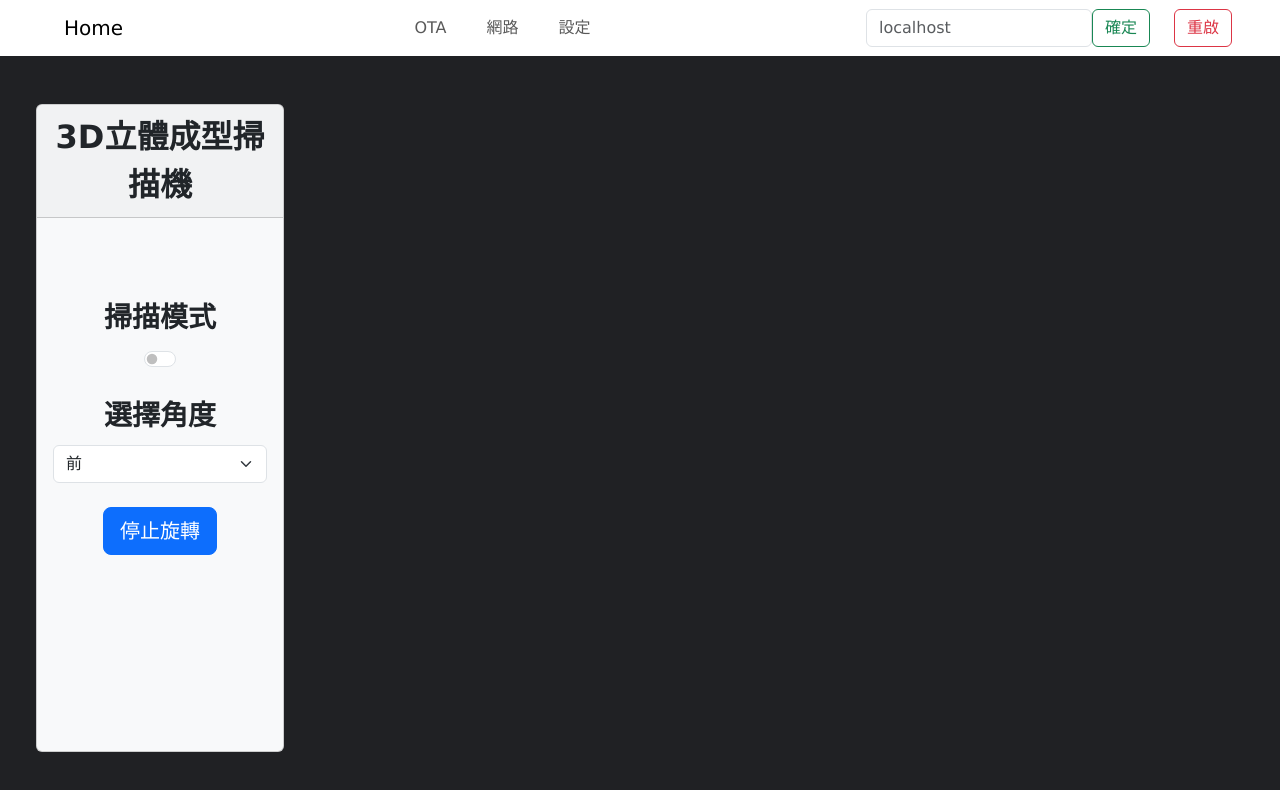
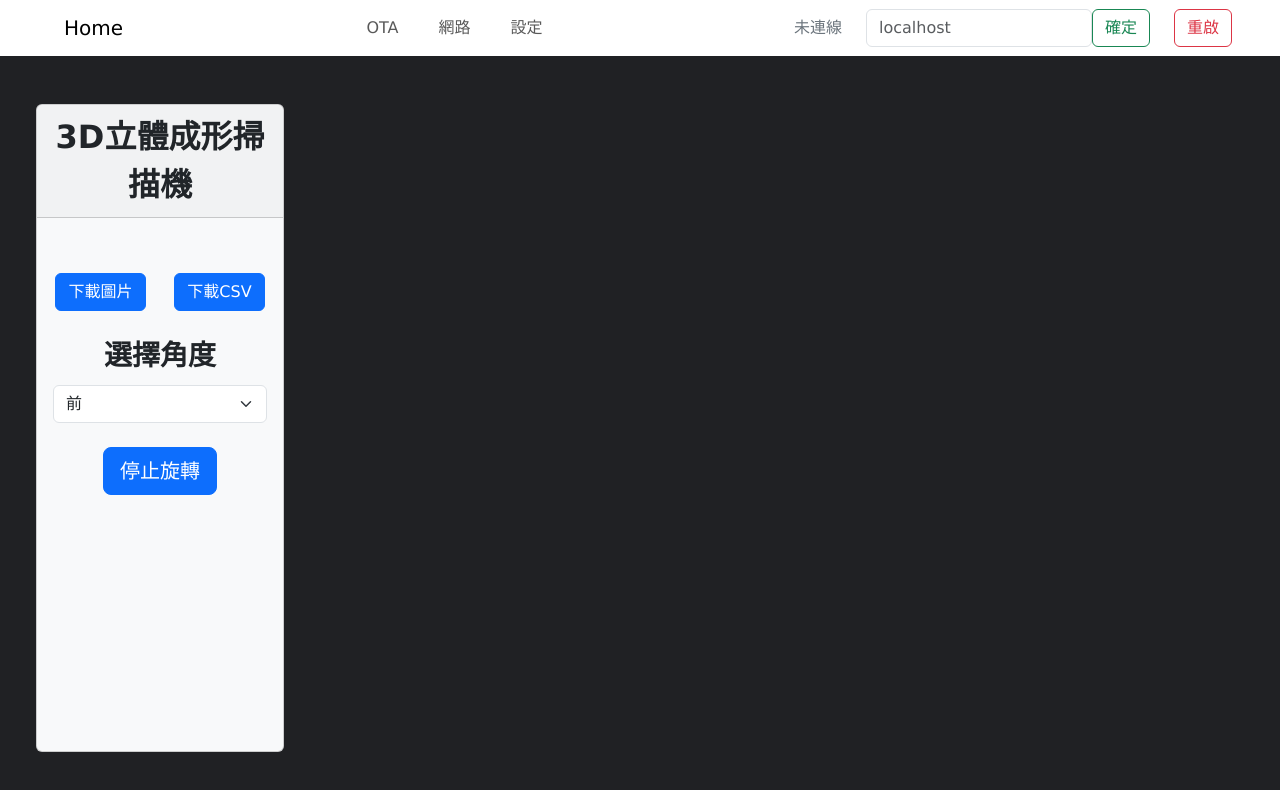
Before and after one commit to enjoycht/3d_scanner_nextjs, a Next.js app: page / in a window 1280 px wide. Shown: the top 790 px of the page. Built offline with nearby package versions, Linux system fonts and the light colour scheme; no server answers.

Commit message:
🐛 fix Fix websocket connection

```diff
--- a/src/app/Setting/page.tsx
+++ b/src/app/Setting/page.tsx
@@ -248,7 +248,7 @@ const Setting = () => {
                                         <Form.Group as={Col} md="6">
                                             <Form.Label>雷射 Timeing Budget</Form.Label>
                                             <InputGroup className="mb-3">
-                                                <Form.Select defaultValue="" value={moduleData.vl53l1x_timeing_budget}
+                                                <Form.Select value={moduleData.vl53l1x_timeing_budget}
                                                     onChange={(e) => setModuleChange('vl53l1x_timeing_budget', e.target.value)}>
                                                     <option>15</option>
                                                     <option>20</option>
@@ -319,7 +319,7 @@ const Setting = () => {
                                                     required
                                                     disabled
                                                     type="text"
-                                                    value={stopMsg.vl53l1x}
+                                                    value={stopMsg.vl53l1x === -1 ? "未安裝 vl53l1x" : stopMsg.vl53l1x}
                                                     onChange={(e) => (isNaN(parseInt(e.target.value))? 1: parseInt(e.target.value))}
                                                 />
                                                 <InputGroup.Text>mm</InputGroup.Text>
--- a/src/app/compoent/ScanCard.tsx
+++ b/src/app/compoent/ScanCard.tsx
@@ -29,7 +29,7 @@ const ScanCard: React.FC<ScanModeProps> = ({ toggleFeature, isPointAnimation, an
             const dataUrl = rendererRef.current.domElement.toDataURL('image/png');
             const link = document.createElement('a');
             link.href = dataUrl;
-            link.download = 'scene.png';
+            link.download = '${projectName}.png';
             link.click();
         }
     };
@@ -41,7 +41,7 @@ const ScanCard: React.FC<ScanModeProps> = ({ toggleFeature, isPointAnimation, an
             const link = document.createElement('a');
             const url = URL.createObjectURL(blob);
             link.href = url;
-            link.setAttribute('download', 'points.csv');
+            link.setAttribute('download', '${projectName}.csv');
             document.body.appendChild(link);
             link.click();
             document.body.removeChild(link);
@@ -96,20 +96,19 @@ const ScanCard: React.FC<ScanModeProps> = ({ toggleFeature, isPointAnimation, an
 
     return (
         <Card bg="light" className='text-center d-flex flex-grow-1 my-5 mx-4'>
-            <Card.Header className='fs-2 fw-bold'>3D立體成型掃描機</Card.Header>
+            <Card.Header className='fs-2 fw-bold'>3D立體成形掃描機</Card.Header>
             <Card.Body>
                 <FormLabel className='fs-3 mt-4 fw-bold'>{name}</FormLabel>
                 <Row>
                     <Col>
-                        <Form>
-                            <FormLabel className='fs-3 mt-4 fw-bold'>{isPointAnimation ? '掃描模式' : '自動模式'}</FormLabel>
-                            <FormCheck
-                                type='switch'
-                                id='mode-switch'
-                                checked={!isPointAnimation}
-                                onChange={toggleFeature}
-                            />
-                        </Form>
+                        <Button onClick={saveSvg}>
+                            下載圖片
+                        </Button>
+                    </Col>
+                    <Col>
+                        <Button onClick={saveCsv}>
+                            下載CSV
+                        </Button>
                     </Col>
                 </Row>
                 <Row>
@@ -136,8 +135,6 @@ const ScanCard: React.FC<ScanModeProps> = ({ toggleFeature, isPointAnimation, an
                         </Button>
                     </Col>
                 </Row>
-                {isPointAnimation ? (
-                    <>
                     <Row>
                         <Col>
                         {status === "end" && (
@@ -182,26 +179,6 @@ const ScanCard: React.FC<ScanModeProps> = ({ toggleFeature, isPointAnimation, an
                             </Row>
                         </>
                     )}
-                    </>
-                ) : (
-                    <>
-                        <Row>
-                            <Col><p className='fs-3 fw-bold mt-4'>下載</p></Col>
-                        </Row>
-                        <Row>
-                            <Col>
-                                <Button onClick={saveSvg}>
-                                    下載圖片
-                                </Button>
-                            </Col>
-                            <Col>
-                                <Button onClick={saveCsv}>
-                                    下載CSV
-                                </Button>
-                            </Col>
-                        </Row>
-                    </>
-                )}
             </Card.Body>
         </Card>
     )
--- a/src/app/compoent/header.tsx
+++ b/src/app/compoent/header.tsx
@@ -5,10 +5,12 @@ import axios from 'axios';
 import 'bootstrap/dist/css/bootstrap.min.css';
 import { useUrl } from './UrlContext';
 import { useInfo } from './info';
+import { useMsg } from '../compoent/websocket';
 import Link from 'next/link';
 
 const Header = () => {
     const { url, setUrl } = useUrl();
+    const { status } = useMsg();
     const { info } = useInfo();
     const [inputUrl, setInputUrl] = useState<string>(url);
 
@@ -27,6 +29,19 @@ const Header = () => {
                     <Link className="nav-link header-link me-4" href="/OTA" passHref>OTA</Link>
                     <Link className='nav-link header-link me-4' href="/WIFI" passHref>網路</Link>
                     <Link className='nav-link header-link me-4' href="/Setting" passHref>設定</Link>
+                </Nav>
+                <Nav>
+                    {
+                        (status === "disconnect") ?
+                            <Navbar.Text className='mx-4 text-danger'>連線中</Navbar.Text> :
+                        (status === "start" || status === "scan" ) ?
+                            <Navbar.Text className='mx-4 text-success'>列印中</Navbar.Text> :
+                        (status === "stop") ?
+                            <Navbar.Text className='mx-4 text-warning'>暫停</Navbar.Text> :
+                        (status === "end") ?
+                            <Navbar.Text className='mx-4 text-info'>結束</Navbar.Text> :
+                            <Navbar.Text className='mx-4 text-secondary'>未連線</Navbar.Text>
+                    }
                 </Nav>
                 <Nav>
                     {
--- a/src/app/compoent/websocket.tsx
+++ b/src/app/compoent/websocket.tsx
@@ -34,20 +34,23 @@ export const MsgProvider = ({ children }: { children: ReactNode }) => {
         points: []
     });
 
-    const [points, setPoints] =useState<number[][]>([]);
+    const [points, setPoints] = useState<number[][]>([]);
 
     const [ws, setWs] = useState<WebSocket | null>(null);
 
-    useEffect(() => {
+    const connectWebSocket = () => {
         if (!url || url === "" || url === undefined || url.includes("github.io")) { return; }
         const ws = new WebSocket(window.location.protocol === "https:" ? `wss://${url}/ws` : `ws://${url}/ws`);
         setWs(ws);
+
         ws.onopen = () => {
             console.log('WebSocket connected');
         };
 
         ws.onclose = () => {
             console.log('WebSocket disconnected');
+            setStatus("disconnect");
+            setTimeout(connectWebSocket, 5000); // 每5秒重新連線
         };
 
         ws.onerror = (event) => {
@@ -67,6 +70,7 @@ export const MsgProvider = ({ children }: { children: ReactNode }) => {
                     setStatus("end");
                 }
             }
+
             if (msg["name"] !== undefined) {
                 setName(msg["name"]);
             }
@@ -79,9 +83,12 @@ export const MsgProvider = ({ children }: { children: ReactNode }) => {
                 setStopMsg(msg);
             }
         };
+    };
 
+    useEffect(() => {
+        connectWebSocket();
         return () => {
-            ws.close();
+            ws?.close();
         };
     }, [url]);
 
--- a/src/app/layout.tsx
+++ b/src/app/layout.tsx
@@ -6,8 +6,8 @@ import Header from "./compoent/header";
 import './global.css';
 
 export const metadata: Metadata = {
-    title: "3D立體成型掃描機",
-    description: "3D立體成型掃描機",
+    title: "3D立體成形掃描機",
+    description: "3D立體成形掃描機",
 };
 
 export default function RootLayout({
```
Lines whose indentation alone changed are shown as unchanged.
